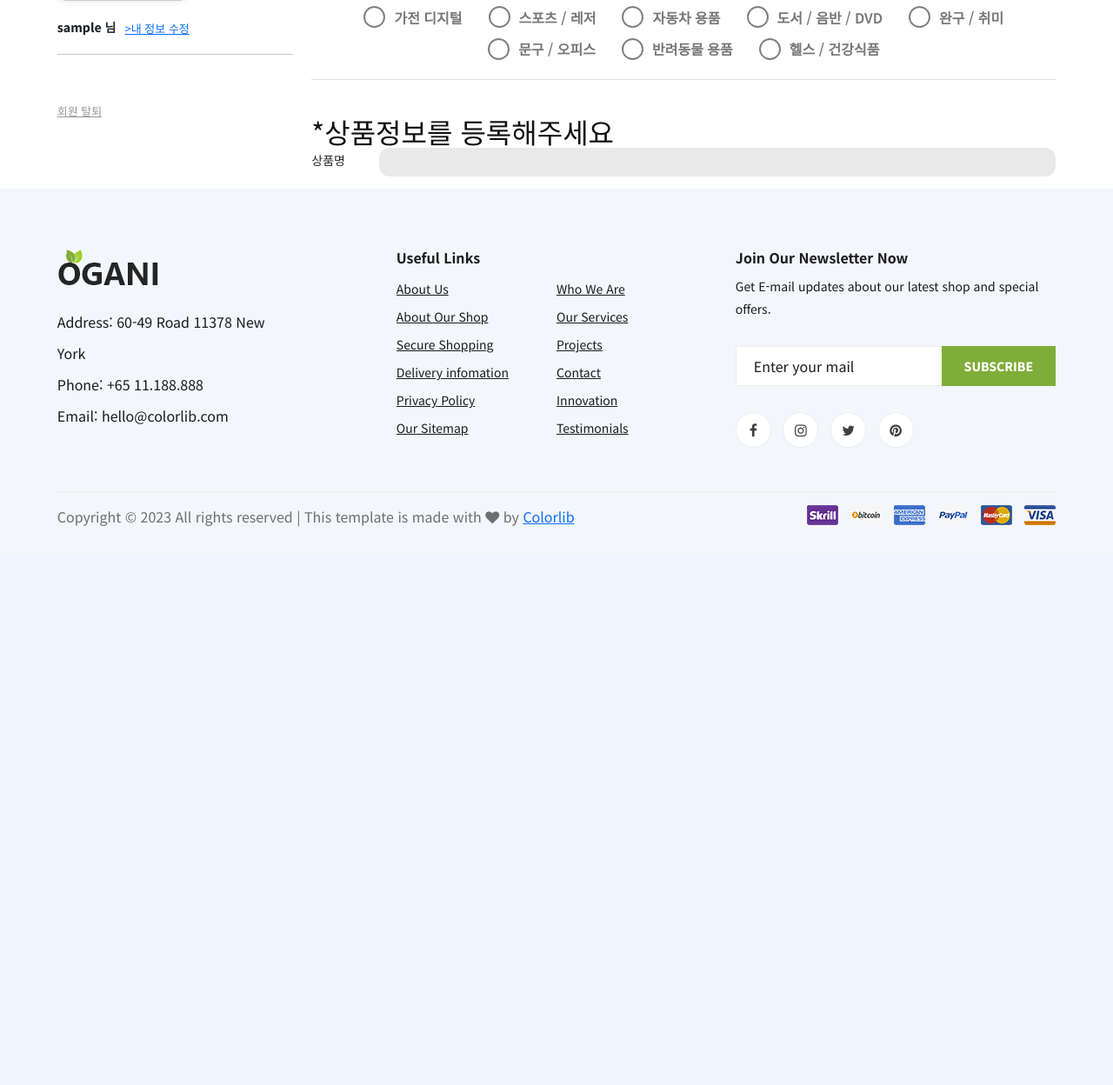
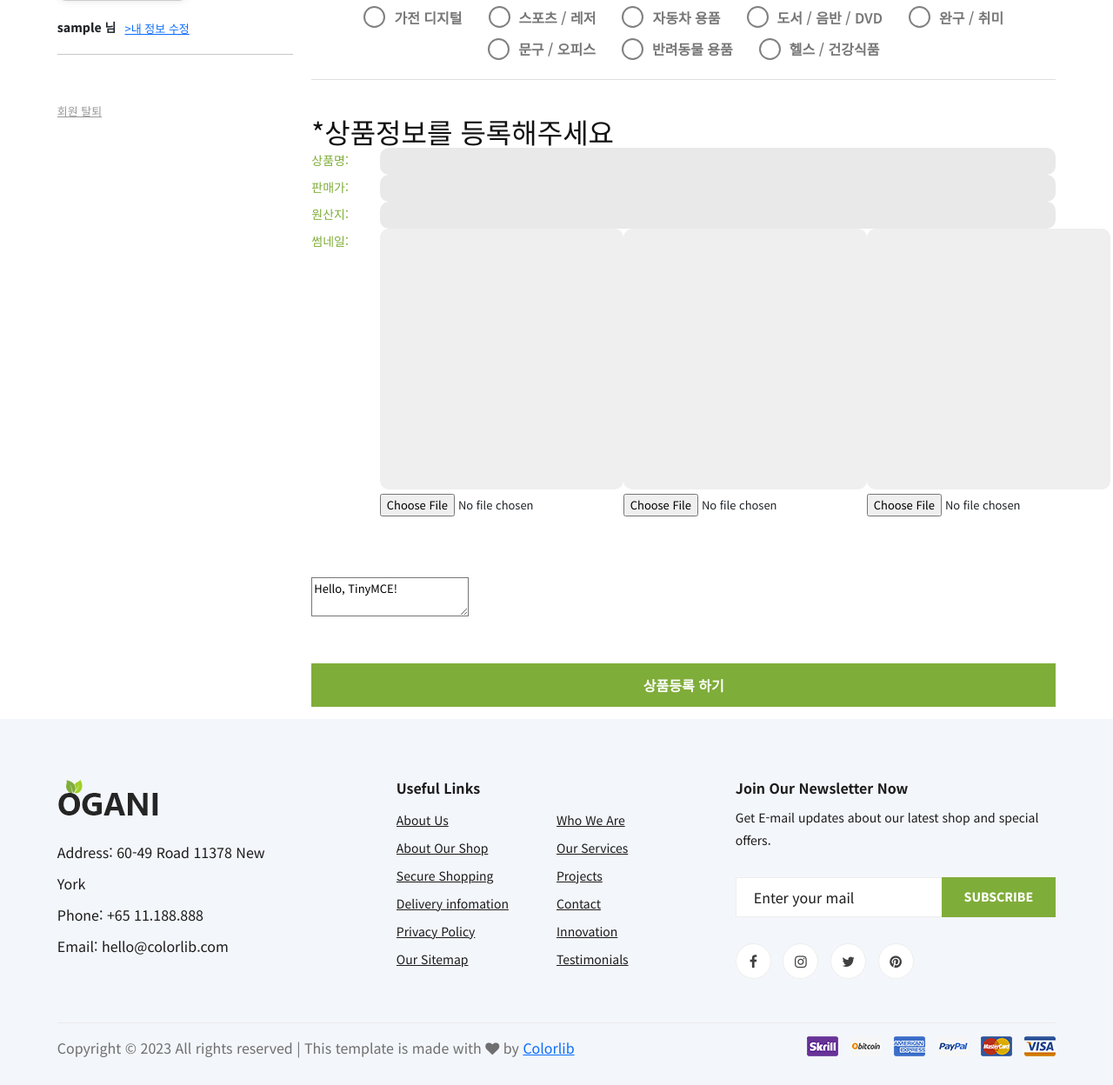
Before and after one commit to jeeeunu/1street, a Node project: template views/admin-create-product.ejs in a window 1280 px wide. Shown: the part 228-1476 px from the top of the page at 87% size. Before the commit the page ends 834 px from the top, so only its background shows below. Run offline with Node 20 templates, Linux system fonts and the light colour scheme; the template is opened without the code that fills it: most values are stand-ins (such as "Sample title", 1, 10 or a date in 2020); some libraries are stand-ins or nearby versions.

Commit message:
feat: 어드민 ejs 페이지 추가

```diff
--- a/public/css/common.css
+++ b/public/css/common.css
@@ -131,6 +131,7 @@ img {
   border-radius: 50%;
   font: bold 35px monospace;
   transition: opacity 0.5s, transform 0.5s;
+  z-index: 100;
 }
 
 #scroll-btn.show {
@@ -515,7 +516,7 @@ fieldset {
 }
 
 .edit-img-container {
-  margin-bottom: 50px;
+  margin-bottom: 30px;
   text-align: center;
 }
 
@@ -640,19 +641,28 @@ fieldset {
   display: flex;
 }
 
-.input-box label {
+.label {
+  flex-shrink: 0;
   width: 8%;
-  margin-right: 10px;
+  margin: 0 10px 0 0;
   font-size: 14px;
 }
 
 .input-box input {
   width: 92%;
-  padding: 5px;
-  font-size: 15px;
+  padding: 5px 30px;
+  font-size: 14px;
   border: 0;
-  border-radius: 12px;
+  border-radius: 10px;
   outline: none;
   padding-left: 10px;
   background-color: rgb(233, 233, 233);
 }
+
+.content-box {
+  margin-bottom: 40px;
+}
+
+.basic-input-box .edit-img-wrap {
+  margin: 0;
+}
--- a/views/admin-create-product.ejs
+++ b/views/admin-create-product.ejs
@@ -27,101 +27,151 @@
             <div class="radios">
               <div class="radio-wrap">
                 <label>
-                  <input type="radio" name="contact" value="phone" checked />
+                  <input type="radio" name="category" value="1" checked />
                   <span>의류</span>
                 </label>
               </div>
               <div class="radio-wrap">
                 <label>
-                  <input type="radio" name="contact" value="phone" />
+                  <input type="radio" name="category" value="2" />
                   <span>뷰티</span>
                 </label>
               </div>
               <div class="radio-wrap">
                 <label>
-                  <input type="radio" name="contact" value="phone" />
+                  <input type="radio" name="category" value="3" />
                   <span>유아동</span>
                 </label>
               </div>
               <div class="radio-wrap">
                 <label>
-                  <input type="radio" name="contact" value="phone" />
+                  <input type="radio" name="category" value="4" />
                   <span>식품</span>
                 </label>
               </div>
               <div class="radio-wrap">
                 <label>
-                  <input type="radio" name="contact" value="phone" />
+                  <input type="radio" name="category" value="5" />
                   <span>주방용품</span>
                 </label>
               </div>
               <div class="radio-wrap">
                 <label>
-                  <input type="radio" name="contact" value="phone" />
+                  <input type="radio" name="category" value="6" />
                   <span>생활용품</span>
                 </label>
               </div>
               <div class="radio-wrap">
                 <label>
-                  <input type="radio" name="contact" value="phone" />
+                  <input type="radio" name="category" value="7" />
                   <span>인테리어</span>
                 </label>
               </div>
               <div class="radio-wrap">
                 <label>
-                  <input type="radio" name="contact" value="phone" />
+                  <input type="radio" name="category" value="8" />
                   <span>가전 디지털</span>
                 </label>
               </div>
               <div class="radio-wrap">
                 <label>
-                  <input type="radio" name="contact" value="phone" />
+                  <input type="radio" name="category" value="9" />
                   <span>스포츠 / 레저</span>
                 </label>
               </div>
               <div class="radio-wrap">
                 <label>
-                  <input type="radio" name="contact" value="phone" />
+                  <input type="radio" name="category" value="10" />
                   <span>자동차 용품</span>
                 </label>
               </div>
               <div class="radio-wrap">
                 <label>
-                  <input type="radio" name="contact" value="phone" />
+                  <input type="radio" name="category" value="11" />
                   <span>도서 / 음반 / DVD</span>
                 </label>
               </div>
               <div class="radio-wrap">
                 <label>
-                  <input type="radio" name="contact" value="phone" />
+                  <input type="radio" name="category" value="12" />
                   <span>완구 / 취미</span>
                 </label>
               </div>
               <div class="radio-wrap">
                 <label>
-                  <input type="radio" name="contact" value="phone" />
+                  <input type="radio" name="category" value="13" />
                   <span>문구 / 오피스 </span>
                 </label>
               </div>
               <div class="radio-wrap">
                 <label>
-                  <input type="radio" name="contact" value="phone" />
+                  <input type="radio" name="category" value="14" />
                   <span>반려동물 용품</span>
                 </label>
               </div>
               <div class="radio-wrap">
                 <label>
-                  <input type="radio" name="contact" value="phone" />
+                  <input type="radio" name="category" value="15" />
                   <span>헬스 / 건강식품</span>
                 </label>
               </div>
             </div>
             <div class="input-container">
-              <h2 class="create-title">*상품정보를 등록해주세요</h2>
-              <div class="input-box">
-                <label class="required">상품명</label>
-                <input type="text" id="emailInput" name="" required="" />
+              <div class="content-box">
+                <h2 class="create-title">*상품정보를 등록해주세요</h2>
+                <div class="input-box">
+                  <label class="label required">상품명: </label>
+                  <input type="text" id="productName" name="" required="" />
+                </div>
+                <div class="input-box">
+                  <label class="label required">판매가: </label>
+                  <input type="number" id="productPrice" name="" required="" />
+                </div>
+                <div class="input-box">
+                  <label class="required label">원산지: </label>
+                  <input type="text" id="productDomestic" name="" required="" />
+                </div>
+                <div class="basic-input-box">
+                  <div class="edit-img-container d-flex">
+                    <label class="label required">썸네일: </label>
+                    <div class="edit-img-container">
+                      <div class="edit-img-wrap"></div>
+                      <input
+                        type="file"
+                        class="profile-input"
+                        style="display: block; margin-top: 5px"
+                        onchange="setThumbnail(event)"
+                      />
+                    </div>
+                    <div class="edit-img-container">
+                      <div class="edit-img-wrap"></div>
+                      <input
+                        type="file"
+                        class="profile-input"
+                        style="display: block; margin-top: 5px"
+                        onchange="setThumbnail(event)"
+                      />
+                    </div>
+                    <div class="edit-img-container">
+                      <div class="edit-img-wrap"></div>
+                      <input
+                        type="file"
+                        class="profile-input"
+                        style="display: block; margin-top: 5px"
+                        onchange="setThumbnail(event)"
+                      />
+                    </div>
+                  </div>
+                </div>
               </div>
+              <textarea id="myTextarea">Hello, TinyMCE!</textarea>
+              <button
+                type="button"
+                class="btn-primary-m"
+                onclick="saveTinyData()"
+              >
+                상품등록 하기
+              </button>
             </div>
           </section>
         </section>
@@ -131,6 +181,68 @@
     <!-- include : footer -->
     <%- include('includes/footer') %>
 
-    <script></script>
+    <script>
+      tinymce.init({
+        selector: '#myTextarea',
+        plugins: 'image paste',
+        images_file_types: 'jpg,svg,webp',
+      });
+
+      //-- 상품등록 api --//
+      const saveTinyData = async () => {
+        try {
+          const radios = document.getElementsByName('category');
+          let category;
+          for (const radio of radios) {
+            if (radio.checked) {
+              category = radio.value;
+            }
+          }
+          const productName = document.querySelector('#productName');
+          const productPrice = document.querySelector('#productPrice');
+          const productDomestic = document.querySelector('#productDomestic');
+          const productDesc = tinymce.get('myTextarea').getContent();
+          const formData = new FormData();
+          formData.append('category', category);
+          formData.append('product_name', productName.value);
+          formData.append('product_domestic', productDomestic.value);
+          formData.append('product_desc', productDesc);
+          formData.append('product_price', productPrice.value);
+          let productImgfiles = [];
+          document.querySelectorAll('.profile-input').forEach((file) => {
+            if (file.files[0] !== undefined) {
+              formData.append('files', file.files[0]);
+            }
+          });
+
+          const response = await fetch('products', {
+            method: 'POST',
+            headers: { Accept: 'application/json' },
+            body: formData,
+          });
+
+          const data = await response.json();
+
+          if (response.ok) {
+            alert(data.message);
+
+            window.location.href = '/';
+          } else {
+            console.log(data.message);
+            if (Array.isArray(data.message)) {
+              data.message.forEach((message) => {
+                alert(message.messages);
+              });
+            } else {
+              alert(data.message);
+            }
+            // window.location.href = '/';
+          }
+        } catch (error) {
+          console.error('에러 발생:', error);
+          alert('오류가 발생했습니다.');
+        }
+      };
+    </script>
   </body>
 </html>
--- a/views/includes/head.ejs
+++ b/views/includes/head.ejs
@@ -26,6 +26,10 @@
   <script defer src="js/jquery.slicknav.js"></script>
   <script defer src="js/mixitup.min.js"></script>
   <script defer src="js/owl.carousel.min.js"></script>
+  <script
+    src="https://cdn.tiny.cloud/1/ovn1m94fbsd56lorznh6vvu1bks8nbt2nmga2ti9af3rkcmf/tinymce/5/tinymce.min.js"
+    referrerpolicy="origin"
+  ></script>
   <script defer src="js/common.js"></script>
   <script defer src="js/main.js"></script>
 
--- a/views/includes/my-page-aside.ejs
+++ b/views/includes/my-page-aside.ejs
@@ -8,6 +8,7 @@
         <span><%- authUser.user_name %> 님</span>
         <a href="/my-page-user-edit"> >내 정보 수정</a>
       </div>
+      <!-- 고객 -->
       <% if (authUser && authUser.isAdmin === false) { %>
       <div>
         <span>충전금액: </span>
@@ -21,6 +22,8 @@
         <span>잔여 쿠폰: </span>
         <span>2개</span>
       </div>
+      <% } %> <% if (authUser && authUser.isAdmin === true) { %>
+      <a href="/admin-create-store" style="font-weight: 800">스토어 만들기</a>
       <% } %>
     </div>
     <hr />
```
Also changed, not shown: public/css/admin.css (+28 -2 lines), src/app.controller.ts (+21 -0 lines), views/admin-create-store.ejs (added, +91 -0 lines), views/index.ejs (+4 -4 lines).
